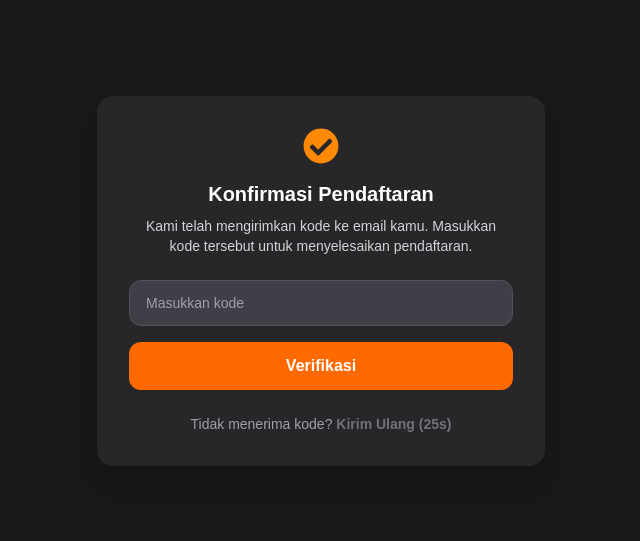
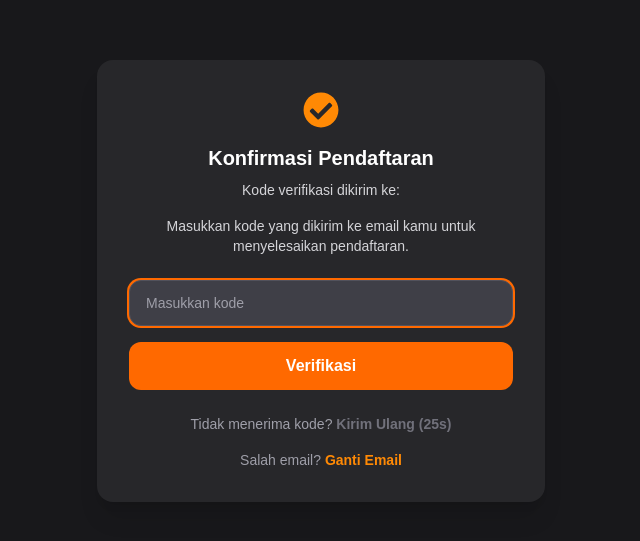
Before and after one commit to JasaSK/my-portofolio-fishing, a Next.js app: page /auth/confirmation in a window 1280 px wide. Shown: the part 119-660 px from the top of the page, without its empty margins (319-959 px from the left). Built offline with nearby package versions, Linux system fonts and the light colour scheme; no server answers.

Commit message:
fix confirmation.js && register.js

```diff
--- a/src/app/auth/confirmation/page.js
+++ b/src/app/auth/confirmation/page.js
@@ -13,6 +13,8 @@ export default function ConfirmationPage() {
   const [cooldown, setCooldown] = useState(30);
   const [email, setEmail] = useState("");
   const [loading, setLoading] = useState(false);
+  const [resendLoading, setResendLoading] = useState(false);
+
   const router = useRouter();
   console.log("Verifikasi dengan:", { email, code });
 
@@ -31,27 +33,39 @@ export default function ConfirmationPage() {
     return () => clearTimeout(timer);
   }, [cooldown]);
 
+  useEffect(() => {
+    if (successMessage) {
+      const timer = setTimeout(() => {
+        router.push("/auth/login");
+      }, 2000);
+      return () => clearTimeout(timer);
+    }
+  }, [successMessage]);
+
   const handleSubmit = async (e) => {
     e.preventDefault();
     setError("");
     setSuccessMessage("");
+
+    if (!code || code.trim().length < 4) {
+      setError("Kode verifikasi minimal 4 karakter.");
+      return;
+    }
+
     setLoading(true);
-
     try {
       const response = await verifyCode({ email, code });
       setSuccessMessage(response.message);
       localStorage.removeItem("pendingEmail");
-      setTimeout(() => {
-        router.push("/auth/login");
-      }, 2000);
     } catch (err) {
-      setError(err.message || "Kode verifikasi salah.");
+      setError(err.message || "Kode verifikasi salah atau sudah kadaluarsa.");
     } finally {
       setLoading(false);
     }
   };
 
   const handleResend = async () => {
+    setResendLoading(true);
     setCooldown(30);
     setResendMessage("");
 
@@ -62,9 +76,10 @@ export default function ConfirmationPage() {
     } catch (err) {
       console.error("Gagal mengirim ulang kode:", err);
       setResendMessage("Gagal mengirim ulang kode.");
+    } finally {
+      setResendLoading(false);
+      setTimeout(() => setResendMessage(""), 4000);
     }
-
-    setTimeout(() => setResendMessage(""), 4000);
   };
 
   return (
@@ -72,14 +87,19 @@ export default function ConfirmationPage() {
       <div className="w-full max-w-md bg-zinc-800 text-white shadow-xl rounded-2xl p-6 sm:p-8 text-center">
         <FaCheckCircle className="text-orange-400 text-4xl mx-auto mb-4" />
         <h1 className="text-xl font-bold mb-2">Konfirmasi Pendaftaran</h1>
+        <p className="text-zinc-300 text-sm mb-1">
+          Kode verifikasi dikirim ke:
+        </p>
+        <p className="text-white font-medium text-sm mb-4">{email}</p>
+
         <p className="text-zinc-300 mb-6 text-sm">
-          Kami telah mengirimkan kode ke email kamu. Masukkan kode tersebut
-          untuk menyelesaikan pendaftaran.
+          Masukkan kode yang dikirim ke email kamu untuk menyelesaikan
+          pendaftaran.
         </p>
 
         {successMessage && (
           <div className="mb-4 bg-green-500/10 text-green-400 border border-green-600 px-4 py-3 rounded-md text-sm font-medium">
-            {successMessage}
+            {successMessage} Mengarahkan ke login...
           </div>
         )}
 
@@ -89,6 +109,10 @@ export default function ConfirmationPage() {
             placeholder="Masukkan kode"
             value={code}
             onChange={(e) => setCode(e.target.value)}
+            onKeyDown={(e) => {
+              if (e.key === "Enter") handleSubmit(e);
+            }}
+            autoFocus
             className="w-full px-4 py-3 border border-zinc-600 bg-zinc-700 text-white rounded-xl focus:outline-none focus:ring-2 focus:ring-orange-500 text-sm placeholder-zinc-400"
           />
           {error && <p className="text-red-500 text-sm">{error}</p>}
@@ -108,20 +132,35 @@ export default function ConfirmationPage() {
           Tidak menerima kode?{" "}
           <button
             onClick={handleResend}
-            disabled={cooldown > 0}
+            disabled={cooldown > 0 || resendLoading}
             className={`font-semibold ${
-              cooldown > 0
+              cooldown > 0 || resendLoading
                 ? "text-zinc-500 cursor-not-allowed"
                 : "text-orange-400 hover:underline"
             }`}
           >
-            Kirim Ulang {cooldown > 0 && `(${cooldown}s)`}
+            {resendLoading
+              ? "Mengirim..."
+              : `Kirim Ulang ${cooldown > 0 ? `(${cooldown}s)` : ""}`}
           </button>
         </div>
 
         {resendMessage && (
           <p className="mt-2 text-sm text-green-400">{resendMessage}</p>
         )}
+
+        <p className="mt-4 text-sm text-zinc-400">
+          Salah email?{" "}
+          <button
+            onClick={() => {
+              localStorage.removeItem("pendingEmail");
+              router.push("/auth/register");
+            }}
+            className="text-orange-400 font-semibold hover:underline"
+          >
+            Ganti Email
+          </button>
+        </p>
       </div>
     </main>
   );
```
